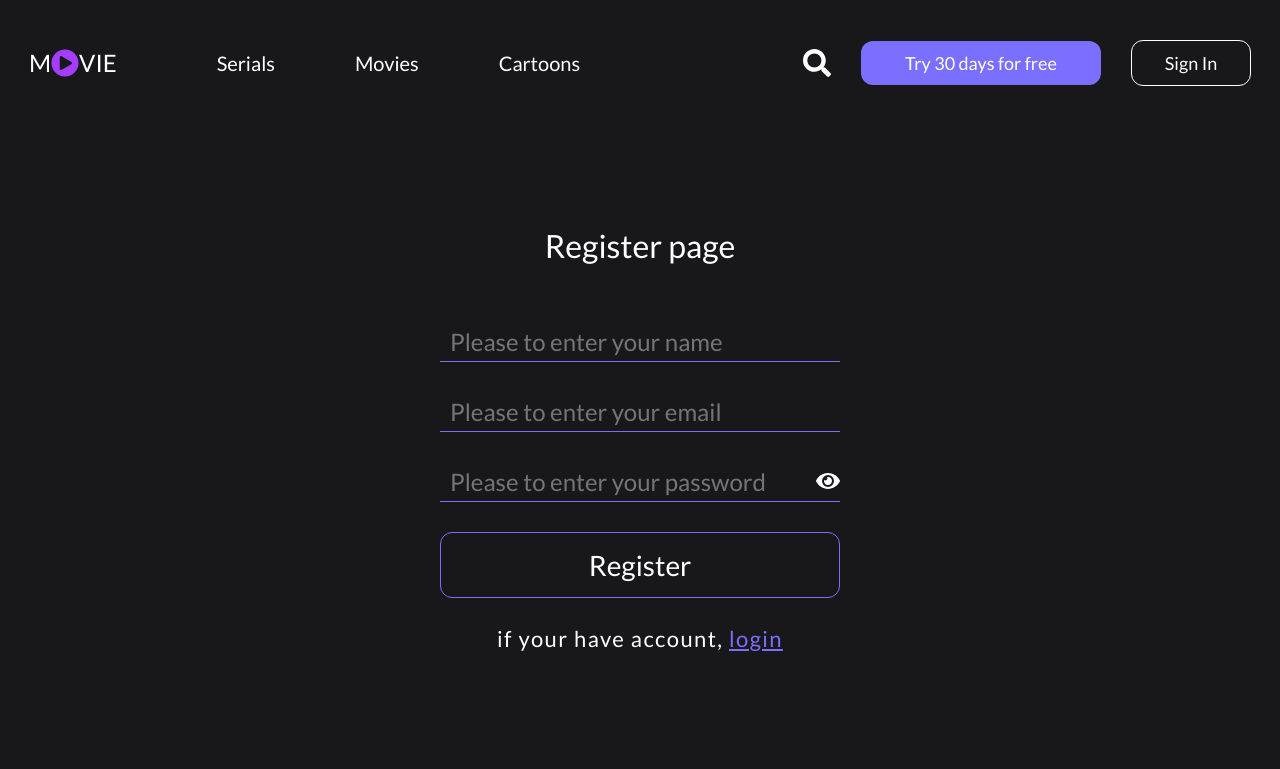
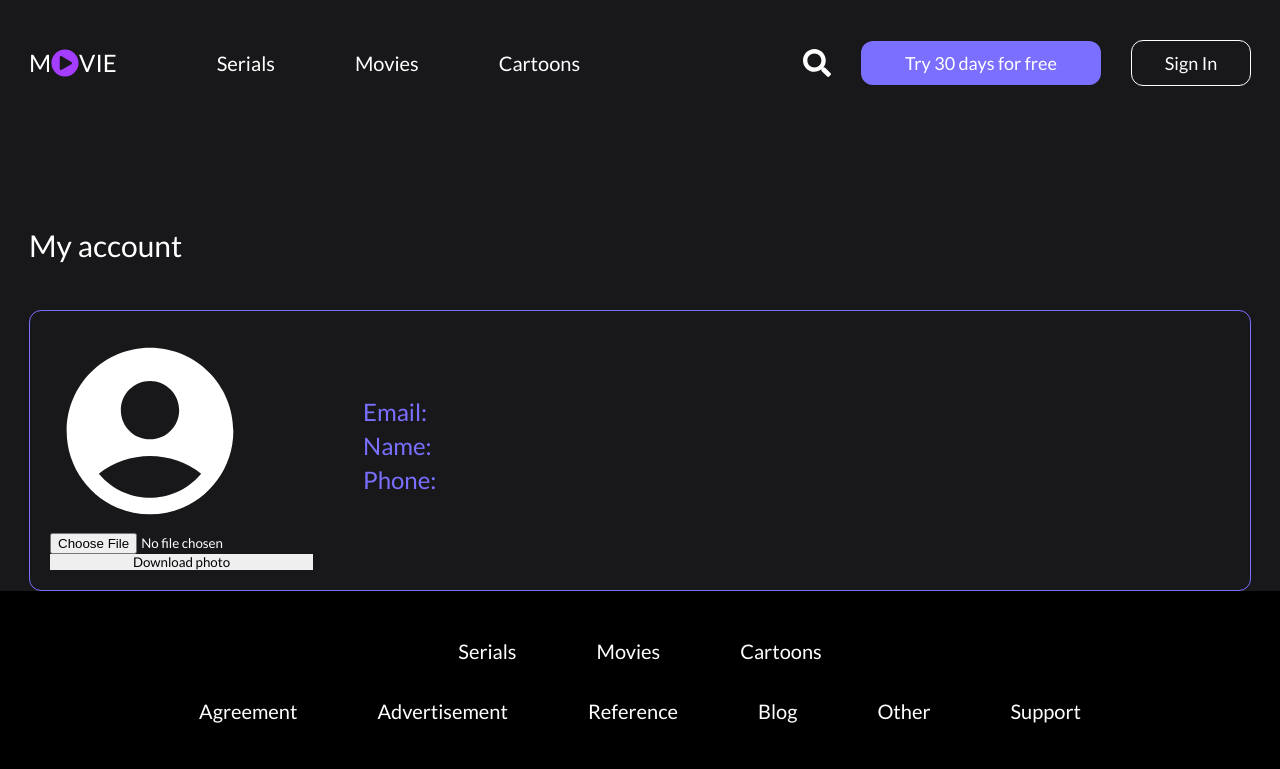
Before and after one commit to ildarmjs/project_movie, a React (Vite) app: page /account in a window 1280 px wide. Shown: the top 769 px of the page. Built offline with nearby package versions, Linux system fonts and the light colour scheme; no server answers.

Commit message:
add page profile

```diff
--- a/src/components/App.jsx
+++ b/src/components/App.jsx
@@ -6,6 +6,7 @@ import LoginPage from '../pages/LoginPage'
 import AllSerialsPage from '../pages/AllSerialsPage'
 import AllMoviesPage from '../pages/AllMoviesPage'
 import AllCartoonsPage from '../pages/AllCartoonsPage'
+import AccountPage from '../pages/AccountPage'
 
 function App() {
 	return (
@@ -17,6 +18,7 @@ function App() {
 				<Route path='/serials' element={<AllSerialsPage />} />
 				<Route path='/movies' element={<AllMoviesPage />} />
 				<Route path='/cartoons' element={<AllCartoonsPage />} />
+				<Route path='/account' element={<AccountPage />} />
 			</Routes>
 		</>
 	)
--- /dev/null
+++ b/src/components/account/Account.jsx
@@ -0,0 +1,80 @@
+import React, { useContext, useEffect, useState } from 'react'
+import Layout from '../layout/Layout'
+import Container from '../ui/container/Container'
+import styles from './Account.module.scss'
+import { AuthContext } from '../../utils/AuthContext'
+import { MdAccountCircle } from 'react-icons/md'
+import axios from 'axios'
+const Account = () => {
+	const { user, setUser } = useContext(AuthContext)
+	const [file, setFile] = useState({})
+	const [progress, setProgress] = useState({ started: false, pc: 0 })
+	const [message, setMessage] = useState(null)
+	const handleUploadFile = () => {
+		if (!file) {
+			setMessage('No file selected!')
+			return
+		}
+		const fd = new FormData()
+		fd.append('file', file)
+
+		setMessage('Uploading...')
+		setProgress(prev => ({ ...prev, started: true }))
+		axios
+			.post('https://44491f98408701ba.mokky.dev/uploads', fd, {
+				onUploadProgress: progressEvent => {
+					setProgress(prev => ({ ...prev, pc: progressEvent.progress * 100 }))
+				},
+				headers: {
+					'Content-Type': 'value'
+				}
+			})
+			.then(res => {
+				setMessage('Uploading successful')
+				res.data
+			})
+			.catch(err => {
+				setMessage('Uploading failed')
+				console.log(err)
+			})
+	}
+
+	return (
+		<Layout>
+			<div className={styles.body}>
+				<Container>
+					<h3 className={styles.title}>My account</h3>
+					<div className={styles.info}>
+						<div className={styles.avatar}>
+							<MdAccountCircle size={200} />
+							<div className={styles.inputFile}>
+								<div>
+									<input
+										type='file'
+										onChange={e => setFile(e.target.files[0])}
+									/>
+								</div>
+
+								<button onClick={handleUploadFile}>Download photo</button>
+								{message && <span>{message}</span>}
+							</div>
+						</div>
+						<div className={styles.details}>
+							<div>
+								<span>Email:</span> {user.email}
+							</div>
+							<div>
+								<span>Name:</span> {user.name}
+							</div>
+							<div>
+								<span>Phone:</span> {user.tel}
+							</div>
+						</div>
+					</div>
+				</Container>
+			</div>
+		</Layout>
+	)
+}
+
+export default Account
--- /dev/null
+++ b/src/components/account/Account.module.scss
@@ -0,0 +1,34 @@
+.body {
+	background: #18181b;
+	color: #fff;
+	padding-top: 100px;
+	.title {
+		font-size: 30px;
+		margin-bottom: 50px;
+	}
+	.info {
+		padding: 20px;
+		border-radius: 12px;
+		border: 1px solid #7a6fff;
+		display: flex;
+		align-items: center;
+		column-gap: 50px;
+		.avatar {
+			.inputFile {
+				position: relative;
+				display: flex;
+				flex-direction: column;
+			}
+		}
+		.details {
+			font-size: 24px;
+			div {
+				margin-bottom: 10px;
+				span {
+					color: #7a6fff;
+					margin-right: 10px;
+				}
+			}
+		}
+	}
+}
--- a/src/components/layout/header/actions/Actions.jsx
+++ b/src/components/layout/header/actions/Actions.jsx
@@ -4,10 +4,11 @@ import styles from './Actions.module.scss'
 import { AuthContext } from '../../../../utils/AuthContext'
 import { useNavigate } from 'react-router-dom'
 import Search from './search/Search'
+import { MdAccountCircle } from 'react-icons/md'
 
 const Actions = () => {
 	const { user, setUser } = useContext(AuthContext)
-	// const navigate = useNavigate()
+	const navigate = useNavigate()
 
 	const handleLogOut = () => {
 		setUser({
@@ -23,11 +24,17 @@ const Actions = () => {
 			<Button text={'Try 30 days for free'} />
 
 			{user.email.length ? (
-				<Button
-					emailLength={user.email.length}
-					handleClick={handleLogOut}
-					text={'Logout'}
-				/>
+				<div className={styles.btnLogout}>
+					<MdAccountCircle
+						className={styles.profileIcon}
+						onClick={() => navigate('/account')}
+					/>
+					<Button
+						emailLength={user.email.length}
+						handleClick={handleLogOut}
+						text={'Logout'}
+					/>
+				</div>
 			) : (
 				<Button text={'Sign In'} type={'login'} />
 			)}
--- a/src/components/layout/header/actions/Actions.module.scss
+++ b/src/components/layout/header/actions/Actions.module.scss
@@ -14,4 +14,13 @@
 			border-bottom: 1px solid #7a6fff;
 		}
 	}
+	.btnLogout {
+		display: flex;
+		align-items: center;
+		column-gap: 20px;
+		.profileIcon {
+			cursor: pointer;
+			font-size: 32px;
+		}
+	}
 }
--- a/src/components/movie-info/MovieInfo.jsx
+++ b/src/components/movie-info/MovieInfo.jsx
@@ -65,14 +65,9 @@ const MovieInfo = ({ movieId, category, type }) => {
 								<div className={styles.actors}>
 									<Title title='Actors' />
 									<div className={styles.actorsBody}>
-										{/* <CarouselCustom
-											slidesToShow={2}
-											slidesToShowBreakPoints={2}
-										> */}
 										{item.actors.map(actor => (
 											<Actor item={actor} key={actor.id} />
 										))}
-										{/* </CarouselCustom> */}
 									</div>
 								</div>
 								<div className={styles.similar}>
--- a/src/components/register/Register.jsx
+++ b/src/components/register/Register.jsx
@@ -25,6 +25,7 @@ const Register = () => {
 	const submitHandler = data => {
 		let newUser = {
 			name: data.name,
+			tel: data.tel,
 			email: data.email,
 			password: data.password
 		}
@@ -66,6 +67,22 @@ const Register = () => {
 
 							{errors.name && (
 								<span className={styles.error}>{errors.name.message}</span>
+							)}
+
+							<input
+								type='tel'
+								placeholder='+ 7 999 123 12 34'
+								{...register('tel', {
+									required: 'Вы не ввели номер телефона',
+									pattern: {
+										value:
+											/^((8|\+7)[\- ]?)?(\(?\d{3}\)?[\- ]?)?[\d\- ]{7,10}$/g,
+										message: 'Номер телефона введен некоректно'
+									}
+								})}
+							/>
+							{errors.tel && (
+								<span className={styles.error}>{errors.tel.message}</span>
 							)}
 
 							<input
--- a/src/components/register/Register.module.scss
+++ b/src/components/register/Register.module.scss
@@ -63,6 +63,10 @@
 				&:hover {
 					background: #7a6fff;
 				}
+				&:disabled {
+					background: #7a6fff;
+					opacity: 0.3;
+				}
 			}
 		}
 		.text {
--- /dev/null
+++ b/src/pages/AccountPage.jsx
@@ -0,0 +1,8 @@
+import React from 'react'
+import Account from '../components/account/Account'
+
+const AccountPage = () => {
+	return <Account />
+}
+
+export default AccountPage
--- a/src/utils/AuthContext.jsx
+++ b/src/utils/AuthContext.jsx
@@ -5,8 +5,10 @@ export const AuthContext = createContext()
 
 const Context = ({ children }) => {
 	const [user, setUser] = useState({
-		email: ''
+		email: '',
+		image: ''
 	})
+
 	useEffect(() => {
 		if (JSON.parse(localStorage.getItem('user')) !== null) {
 			setUser(JSON.parse(localStorage.getItem('user')))
```
